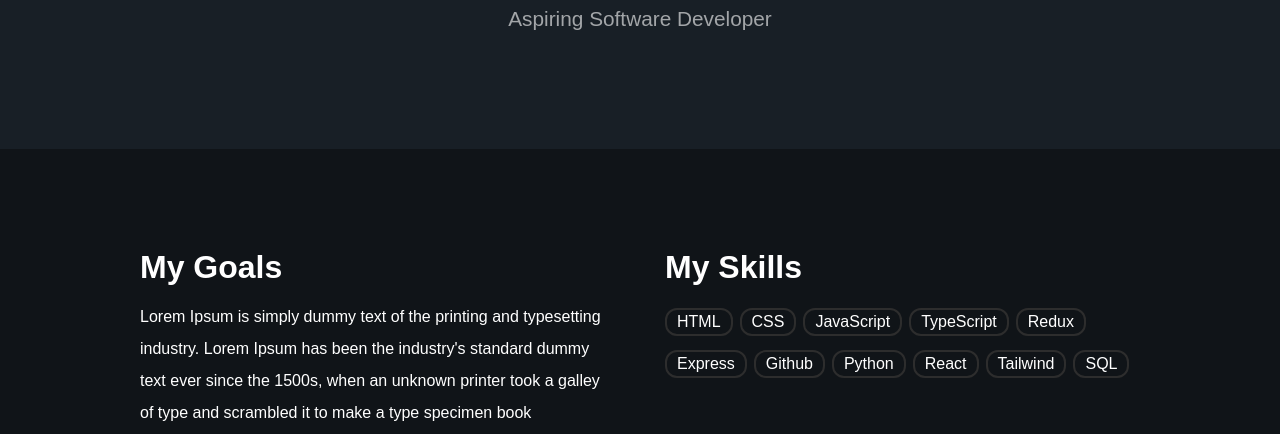
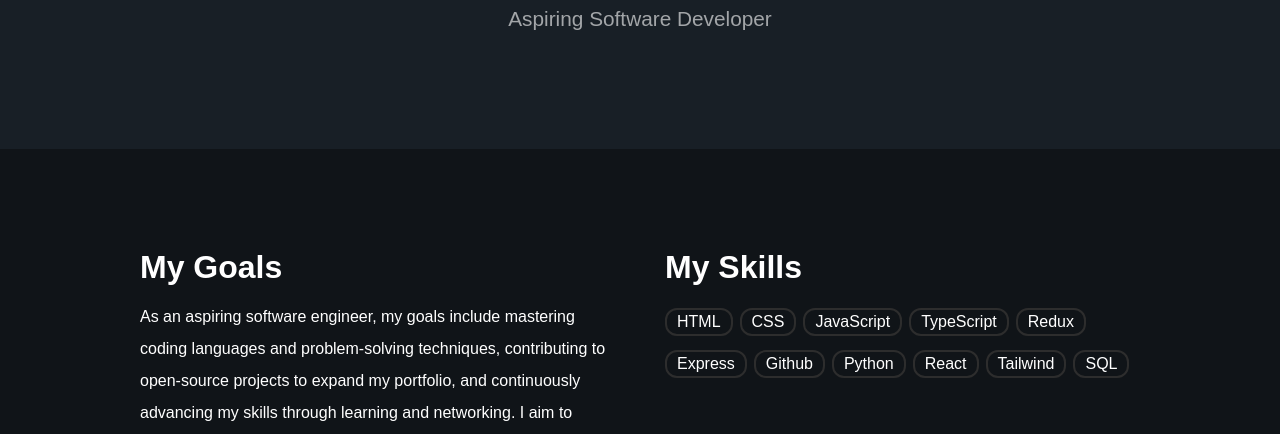
Before and after one commit to ConstHrach/portfolio-website, a plain HTML site: page index.html in a window 1280 px wide. Shown: the part 366-800 px from the top of the page. Drawn offline with Linux system fonts and the light colour scheme.

Commit message:
my goals added

```diff
--- a/index.html
+++ b/index.html
@@ -35,10 +35,7 @@
         <div class="col">
           <h2>My Goals</h2>
           <p>
-            Lorem Ipsum is simply dummy text of the printing and typesetting
-            industry. Lorem Ipsum has been the industry's standard dummy text
-            ever since the 1500s, when an unknown printer took a galley of type
-            and scrambled it to make a type specimen book
+            As an aspiring software engineer, my goals include mastering coding languages and problem-solving techniques, contributing to open-source projects to expand my portfolio, and continuously advancing my skills through learning and networking. I aim to specialize in a particular area of software development while also focusing on enhancing my teamwork and communication abilities for success in the field.
           </p>
         </div>
         <div class="skills col">
```
